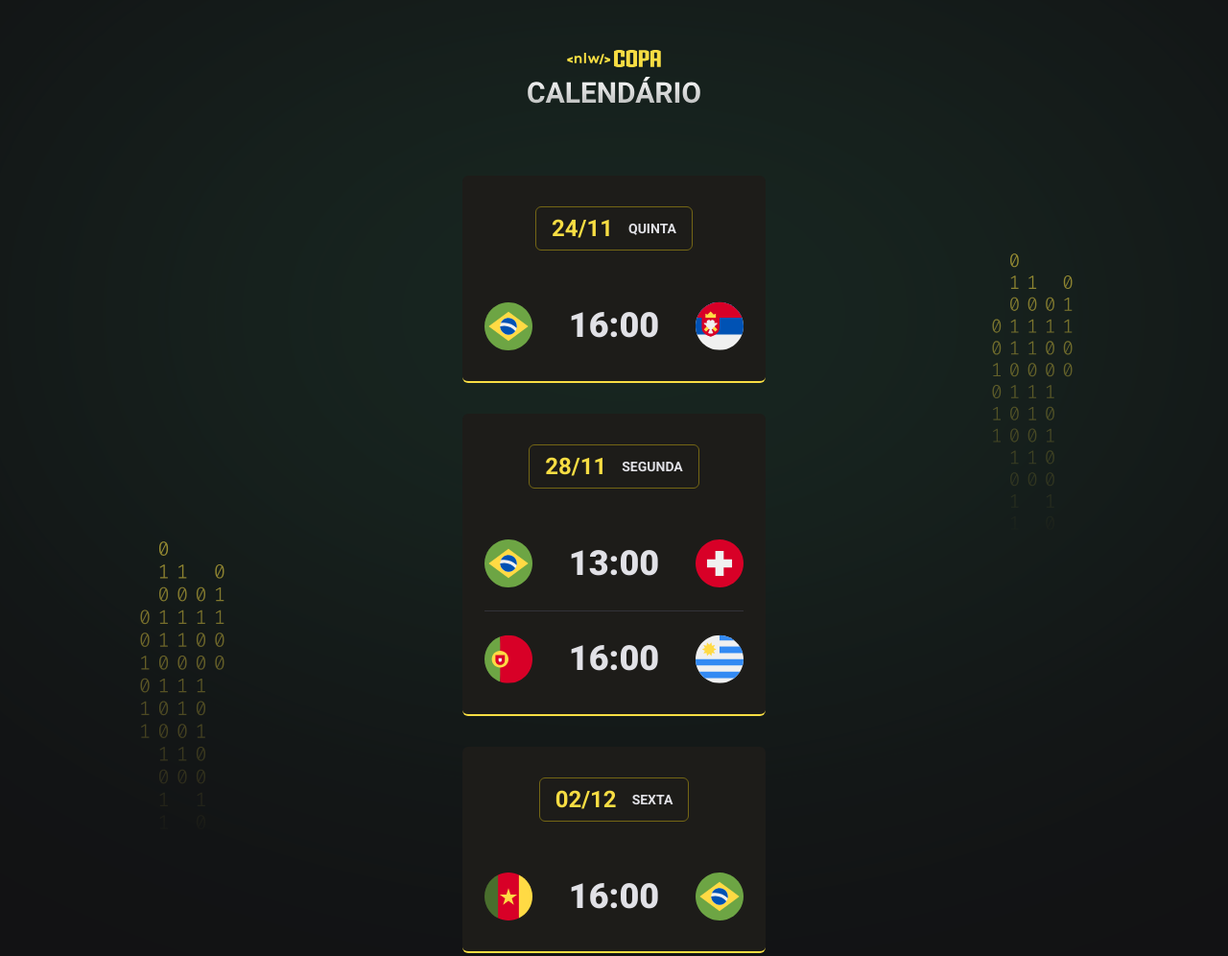
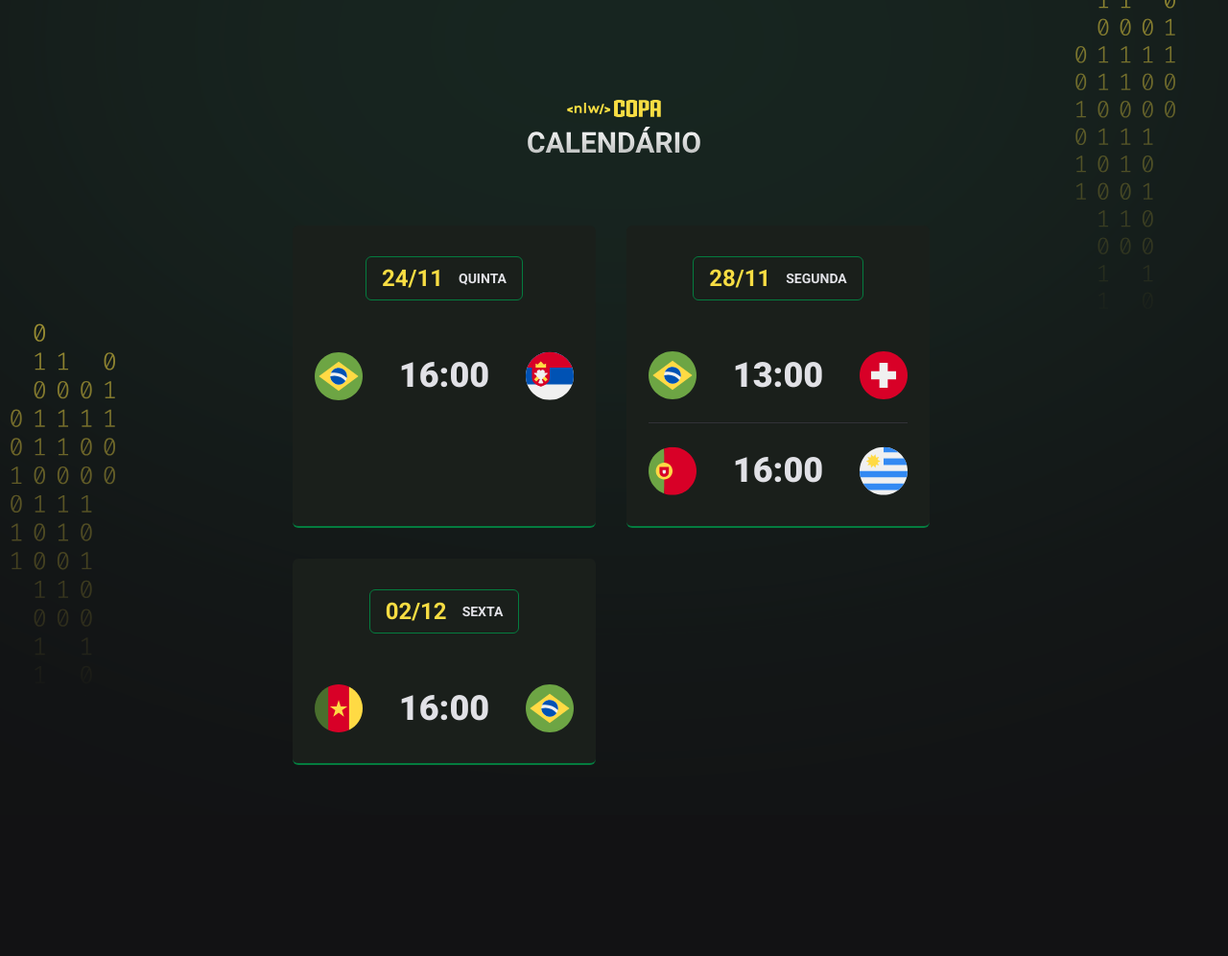
Before and after one commit to Brumassio/NLW_Copa, a plain HTML site: page index.html in a window 1280 px wide. Shown: the whole page at 96% size. After the commit the page ends 849 px from the top, so only its background shows below. Drawn offline with Linux system fonts and the light colour scheme.

Commit message:
Dia 4 Concluído !!!! NLW Copa Explorer !

```diff
--- a/index.html
+++ b/index.html
@@ -11,9 +11,12 @@
     <link rel="preconnect" href="https://fonts.gstatic.com" crossorigin>
     <link href="https://fonts.googleapis.com/css2?family=Roboto:wght@700;900&display=swap" rel="stylesheet">
 </head>
-<body>
+<body class="green">
     <div id="app">
-
+        <header>
+            <img src="./assets/logo.svg" alt="Logo da NLW">
+        </header>
+        <main id="cards"></main>
     </div>
     <script src="./main.js"></script>
 </body>
--- a/main.js
+++ b/main.js
@@ -8,9 +8,12 @@ function createGame(player1, hour, player2){
    `
 }
 
+let delay = 0
+
 function createCard(date,day,games){
+    delay = delay + 0.4
     return `
-    <div class="card">
+    <div class="card" style='animation-delay: ${delay}'>
         <h2> ${date} <span>${day}</span></h2>
         <ul>
             ${games}
@@ -19,20 +22,14 @@ function createCard(date,day,games){
     `
 }
 
-document.querySelector("#app").innerHTML = `
-<header>
-    <img src="./assets/logo.svg" alt="Logo da NLW">
-</header>
-
-<main id="cards">
-    ${createCard('24/11','quinta',
+document.querySelector("#cards").innerHTML =
+    createCard('24/11','quinta',
         createGame('brazil','16:00','serbia')
-    )}
-    ${createCard('28/11','segunda',
+    )+
+    createCard('28/11','segunda',
         createGame('brazil','13:00','switzerland')+
         createGame('portugal','16:00','uruguay')
-    )}
-    ${createCard('02/12','sexta',
+    )+
+    createCard('02/12','sexta',
         createGame('cameroon','16:00','brazil')
-    )}
-</main>`
+    )
--- a/style.css
+++ b/style.css
@@ -2,6 +2,29 @@
     margin: 0;
     padding: 0;
     box-sizing: border-box;
+}
+
+/* salvar umas cores pra ficar mais fácil */
+:root{
+    --card-title-border-color: #746615;
+    --card-color-primary: #F7DD43;
+    --card-bg-color: #1D1C19;
+    --bg: url(./assets/bg-yellow.svg);
+}
+
+body.blue{
+    --card-title-border-color:  #338AF3;
+    --card-color-primary: #338AF3;
+    --card-bg-color: #202024;
+    --bg: url(./assets/bg-blue.svg);
+}
+
+body.green{
+    --card-title-border-color:  #047C3F;
+    --card-color-primary: #047C3F;
+    --card-bg-color: #1A1F1B;
+    --bg: url(./assets/bg-green.svg);
+
 }
 
 ul{
@@ -9,10 +32,13 @@ ul{
 }
 body{
     background-color: #121214;
-    background-image: url(./assets/bg.svg);
-    background-position-x: center;
-    /* background-position-y: -715px; */
-    background-position-y: 55% ;
+    background-image: var(--bg);
+    background-position: top center;
+    background-repeat: no-repeat;
+    background-size: cover;
+
+    /* resume todos os backgrounds de cima em uma liha */
+    /* background: #121214  var(--bg) no-repeat top center/cover; */
 }
 
 body *{
@@ -22,6 +48,7 @@ body *{
 #app{
     width: fit-content;
     margin: 52px auto;
+    padding-top: 52px;
 }
 
 header{
@@ -39,8 +66,8 @@ header{
     padding: 32px 23px;
     text-align: center;
 
-    background: #1D1C19;
-    border-bottom: 2px solid #F7DD43;
+    background: var(--card-bg-color);
+    border-bottom: 2px solid var(--card-color-primary);
     border-radius: 6px;
 }
 
@@ -51,14 +78,14 @@ header{
     align-items: center;
 
     padding: 8px 16px;
-    border: 1px solid #746615;
+    border: 1px solid var(--card-title-border-color);
     border-radius: 6px;
 
     width: fit-content;
     margin-inline: auto;
     margin-bottom: 53px;
 
-    color: #F7DD43;
+    color: #f7dd43;
 }
 
 .card h2 span {
@@ -93,3 +120,44 @@ header{
     line-height: 125%;
     color: #E1E1E6;
 }
+
+/* colocou o mouse em cima vai rolar uma animação !!! */
+.card h2:hover,
+.card ul li strong:hover,
+.card ul li img:hover{
+    transform: scale(1.5,1.5);
+}
+
+.card h2,
+.card ul li strong,
+.card ul li img{
+    transition: transform 0.3s;
+}
+
+/* .card:nth-child(1){
+    animation-delay: 1s;
+} */
+
+/* animação ao recarregar a página  */
+.card {
+    animation: appear .2s
+}
+/* animação do xesquedele */
+@keyframes appear {
+    0% {
+        transform: translateY(-50px);
+        opacity: 0;
+    }
+    100% {
+        opacity: 1;
+    }
+}
+
+/* responsividade brow */
+@media(min-width:700px){
+    #cards{
+        max-width: 670px;
+        flex-direction: row;
+        flex-wrap: wrap;
+    }
+}
```
Also changed, not shown: assets/bg-blue.svg (added), assets/bg-green.svg (added), assets/bg-yellow.svg (added), assets/bg.svg (deleted).
